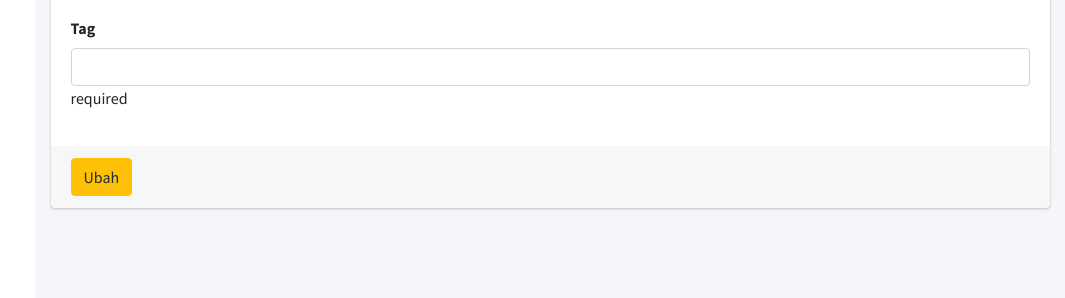
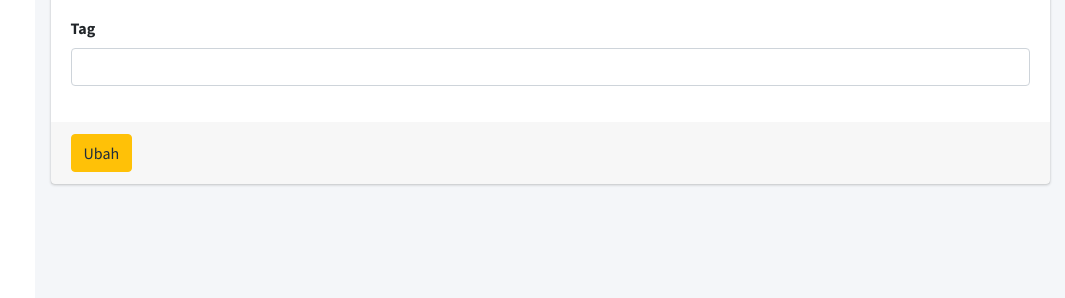
Before and after one commit to lorenzadam/NusabotAbsensi, a PHP site: page /pages/pengguna/edit.php?id=1 in a window 1280 px wide. Shown: the part 502-800 px from the top of the page, without its empty margins (215-1280 px from the left). Run offline with PHP 8.4, Linux system fonts and the light colour scheme; data comes from the database, SQL or seed files in the repository; data that the repository does not hold is empty; some libraries are stand-ins or nearby versions.

Commit message:
typo fixed

```diff
--- a/pages/pengguna/edit.php
+++ b/pages/pengguna/edit.php
@@ -74,7 +74,7 @@ $result =  mysqli_fetch_row(mysqli_query($mysqli, "SELECT * FROM pengguna where
                                         </div>
                                         <div class="form-group">
                                             <label>Tag</label>
-                                            <input type="text" name="tag" class="form-control" value="<?= $result[2] ?>"> required
+                                            <input type="text" name="tag" class="form-control" value="<?= $result[2] ?>" required>
                                         </div>
                                     </div>
                                     <!-- /.card-body -->
```
